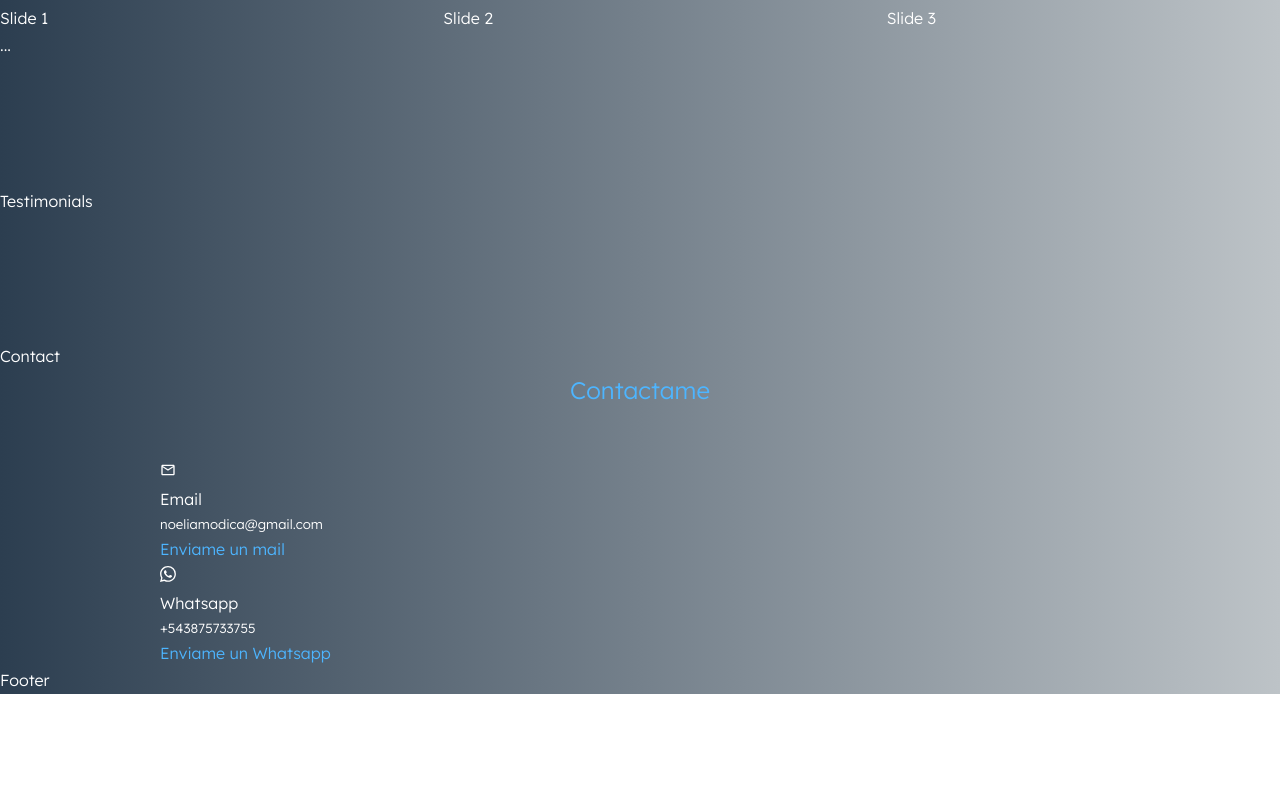
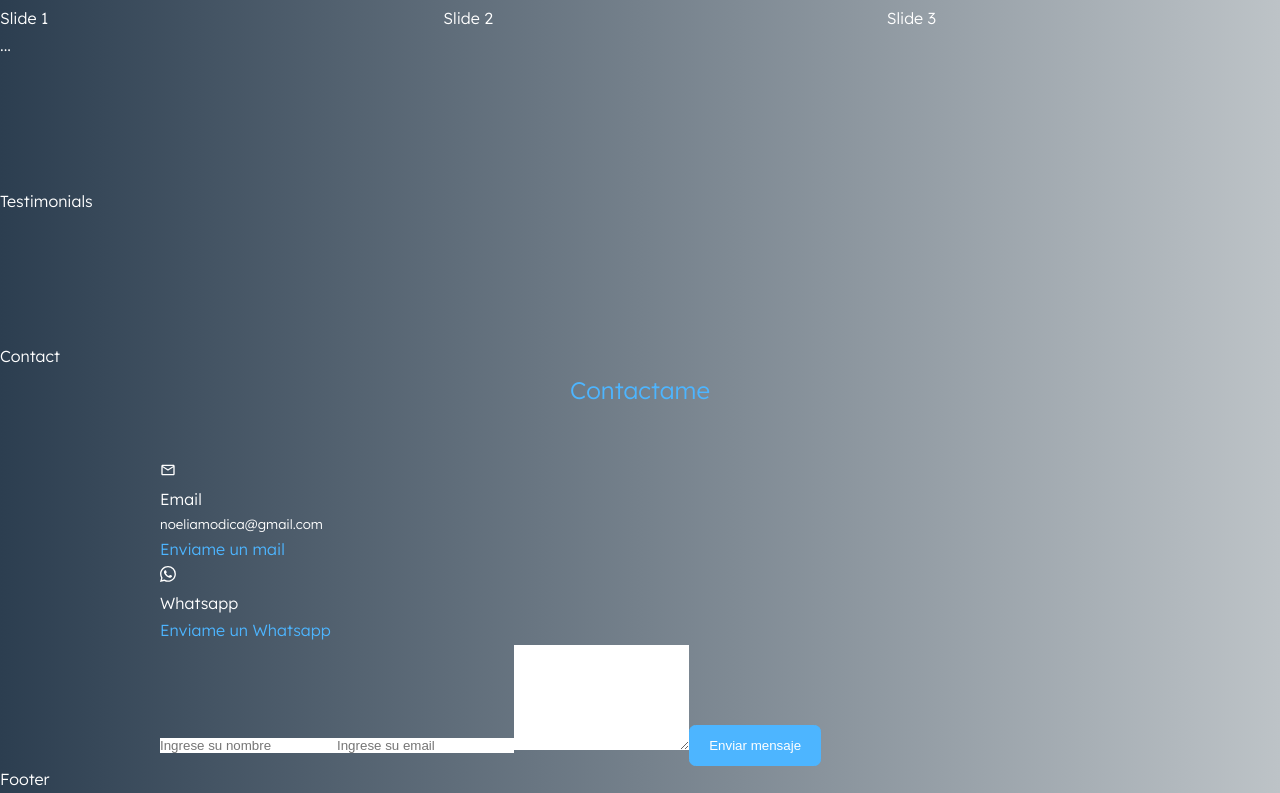
Before and after one commit to noeliamodica/React_ProyectoPortfolioPersonal-, a React (Create React App) app: page / in a window 1280 px wide. Shown: the part 2107-2900 px from the top of the page. Before the commit the page ends 2801 px from the top, so only its background shows below. Built offline with nearby package versions, Linux system fonts and the light colour scheme.

Commit message:
contact component

```diff
--- a/src/components/contact/Contact.js
+++ b/src/components/contact/Contact.js
@@ -18,11 +18,16 @@ const Contact = () => {
       <article className='contact_option'>
         <BsWhatsapp />
         <h4> Whatsapp </h4>
-        <h5> +543875733755 </h5>
         <a href='https:/api.whatsapp.com/send?phone=+543875733755'> Enviame un Whatsapp </a>
       </article>
+      </div>
 
-      </div>
+      <form action=''>
+        <input type='text' name='name' placeholder='Ingrese su nombre' required/>
+        <input type='email' name='email' placeholder='Ingrese su email' required />
+        <textarea name='message' rows='7'placeholder='Deje su mensaje' required> </textarea>
+        <button type='submit' className='btn btn-primary'> Enviar mensaje </button>
+      </form>
 
     </div>
 
```
